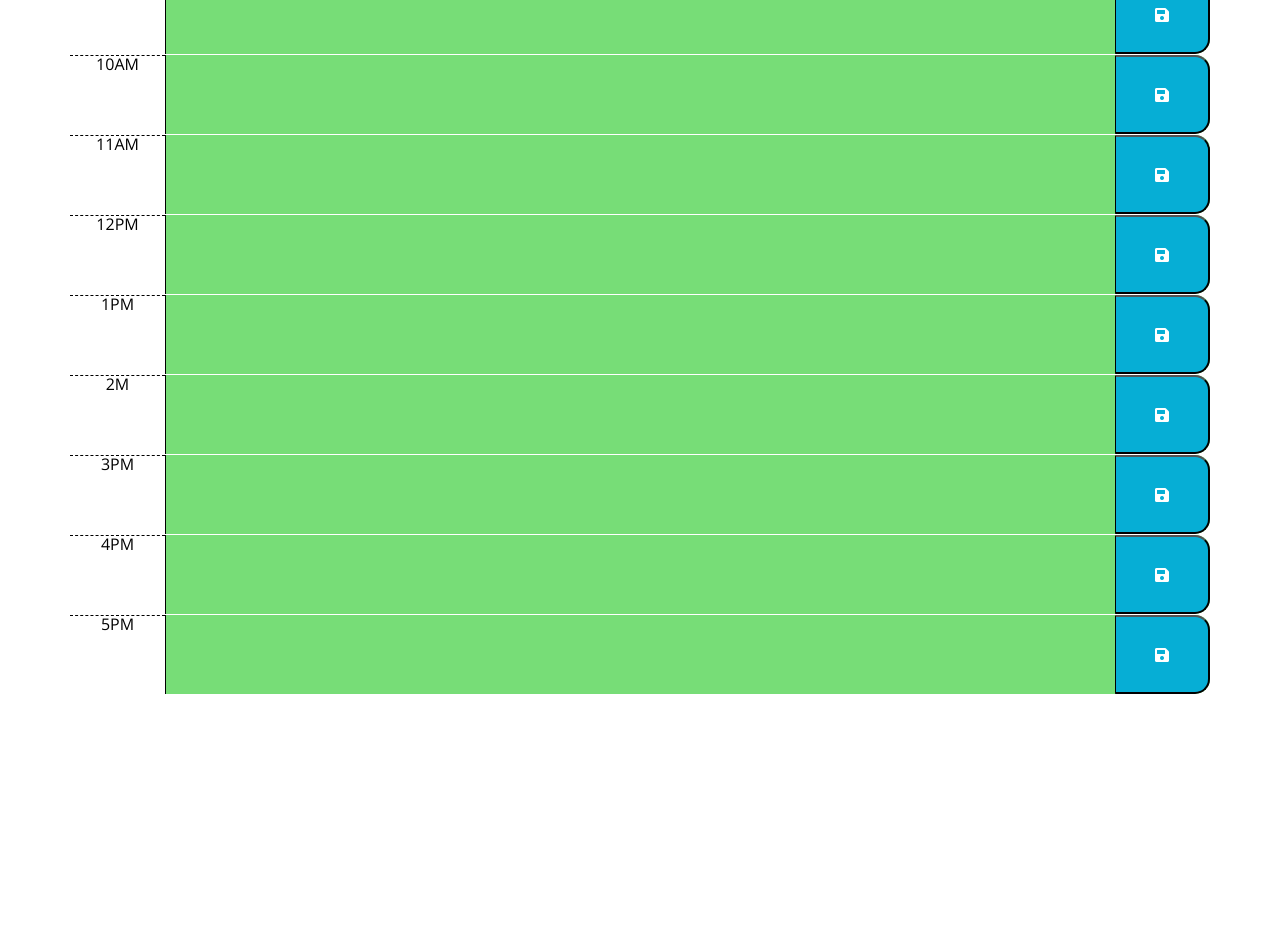
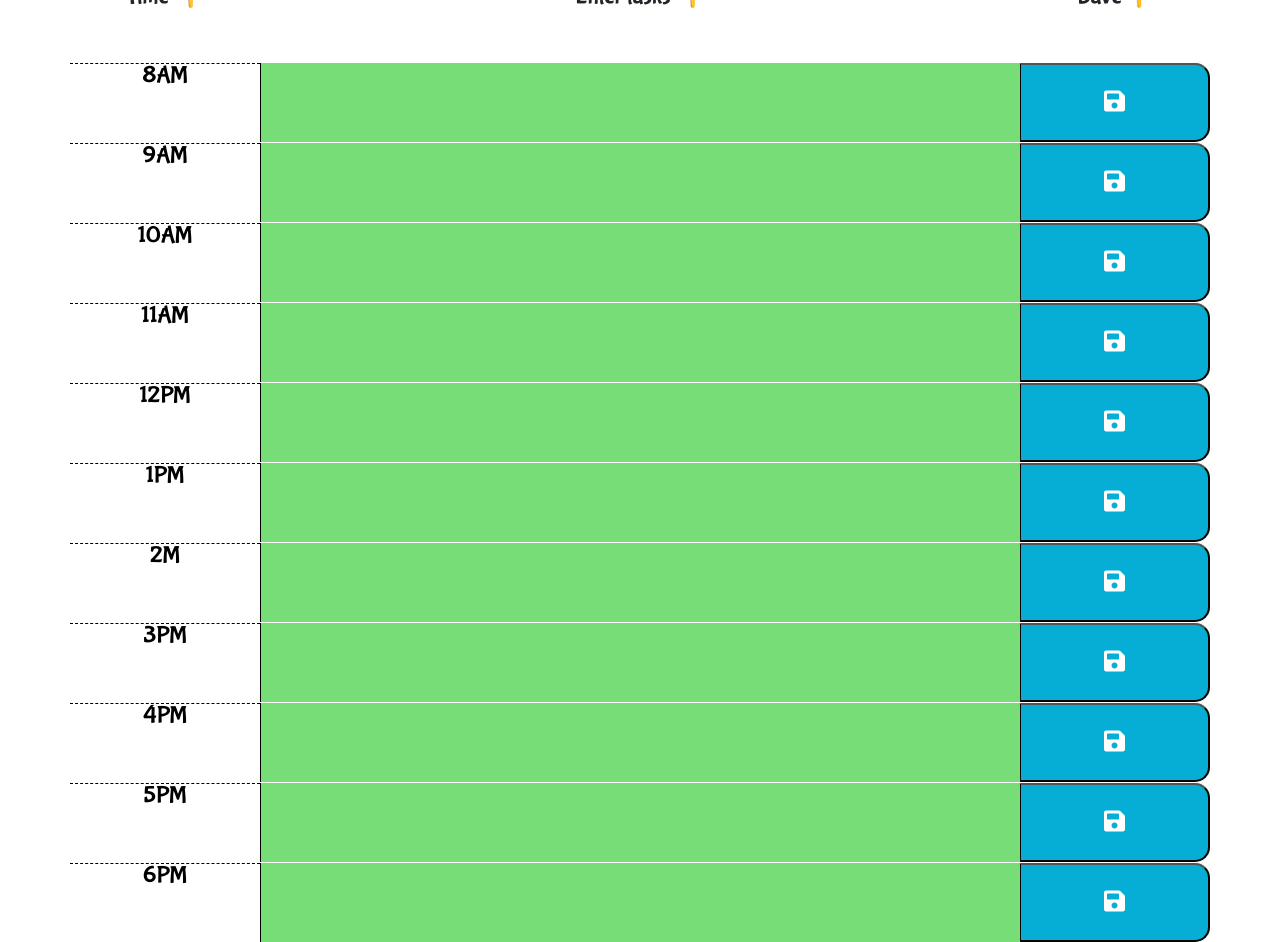
Before and after one commit to jmrao002/HW-Planner, a plain HTML site: page index.html in a window 1280 px wide. Shown: the part 362-1304 px from the top of the page. Before the commit the page ends 1056 px from the top, so only its background shows below. Drawn offline with nearby package versions, Linux system fonts and the light colour scheme.

Commit message:
Update button animation

```diff
--- a/assets/css/style.css
+++ b/assets/css/style.css
@@ -1,6 +1,6 @@
 body {
-  font-family: "Open Sans", sans-serif;
-  font-size: 16px;
+  font-family: "Bubblegum Sans", cursive;
+  font-size: 24px;
   line-height: 1;
 }
 
@@ -61,7 +61,13 @@ textarea {
   color: white;
 }
 
-.saveBtn i:hover {
-  font-size: 20px;
-  transition: all 0.3s ease-in-out;
+.saveBtn:hover i {
+  /*font-size: 40px;
+  transition: all 0.5s ease-in-out;*/
+  transform: translateY(-10px);
+  transition-duration: 0.8s;
 }
+
+.saveBtn:hover {
+  background-color: #005164;
+}
--- a/assets/js/script.js
+++ b/assets/js/script.js
@@ -1,14 +1,8 @@
-// Define day using Moment
-let today = moment();
-// Set date at top of page
-$("#currentDay").text(today.format("dddd, MMMM Do YYYY"));
-
-function saveTask() {
+function scheduler() {
   //get stuff user put in textarea
   $(".saveBtn").on("click", function () {
-    let saveHour = $(".saveBtn").parent().attr("data-time");
-    console.log(saveHour);
-    let saveText = $(".saveBtn").parent().find("textarea").val();
+    let saveHour = $(this).parent().attr("data-time");
+    let saveText = $(this).parent().find("textarea").val();
     //save that to localstorage
     localStorage.setItem(saveHour, saveText);
   });
@@ -18,8 +12,12 @@ function saveTask() {
 
   // function to show the task on the screen
   showTask();
-  // update row color using below function
+  // function to show time and update every second
+  renderTime();
+  setInterval(renderTime, 1000);
+  // function to set row colors and update every second
   updateRowColor();
+  setInterval(updateRowColor, 1000);
 }
 
 function showTask() {
@@ -28,6 +26,13 @@ function showTask() {
     let showText = localStorage.getItem(showHour);
     $(this).find("textarea").val(showText);
   });
+}
+
+function renderTime() {
+  // Define day using Moment
+  let today = moment();
+  // Set date at top of page
+  $("#currentDayTime").text(today.format("dddd, MMMM Do YYYY, h:mm:ss a"));
 }
 
 function updateRowColor() {
@@ -46,4 +51,4 @@ function updateRowColor() {
     }
   });
 }
-saveTask();
+scheduler();
--- a/index.html
+++ b/index.html
@@ -11,7 +11,8 @@
     <link rel="stylesheet" href="https://use.fontawesome.com/releases/v5.8.1/css/all.css"
         integrity="sha384-50oBUHEmvpQ+1lW4y57PTFmhCaXp0ML5d60M1M7uH2+nqUivzIebhndOJK28anvf" crossorigin="anonymous" />
     <!--Link to Google Fonts-->
-    <link href="https://fonts.googleapis.com/css?family=Open+Sans&display=swap" rel="stylesheet" />
+    <link rel="preconnect" href="https://fonts.gstatic.com">
+    <link href="https://fonts.googleapis.com/css2?family=Bubblegum+Sans&display=swap" rel="stylesheet">
     <!--Link to local CSS-->
     <link rel="stylesheet" href="./assets/css/style.css" />
     <title>Work Day Scheduler</title>
@@ -21,55 +22,71 @@
     <!--Header with description and current date-->
     <header class="jumbotron">
         <h1 class="display-3">Work Day Scheduler</h1>
-        <p class="lead">A simple calendar app for scheduling your work day</p>
-        <p id="currentDay" class="lead"></p>
+        <p class="display-5">A simple calendar app for scheduling your work day</p>
+        <p id="currentDayTime" class="display-5"></p>
     </header>
     <div class="container">
+        <!--Column Names-->
+        <div class="row">
+            <div class="col-md-2 text-center h4">Time 👇</div>
+            <div class="col-md-8 text-center h4">Enter tasks 👇</div>
+            <div class="col-md-2 text-center h4">Save👇</div>
+        </div>
         <!--Timeblock divs-->
+        <div class="row time-block" data-time="8">
+            <div class="col-md-2 hour">8AM</div>
+            <textarea class="col-md-8"></textarea>
+            <button class="col-md-2 saveBtn"><i class="fas fa-save"></i></button>
+        </div>
         <div class="row time-block" data-time="9">
-            <div class="col-md-1 hour">9AM</div>
-            <textarea class="col-md-10"></textarea>
-            <button class="col-md-1 saveBtn"><i class="fas fa-save"></i></button>
+            <div class="col-md-2 hour">9AM</div>
+            <textarea class="col-md-8"></textarea>
+            <button class="col-md-2 saveBtn"><i class="fas fa-save"></i></button>
         </div>
         <div class="row time-block" data-time="10">
-            <div class="col-md-1 hour">10AM</div>
-            <textarea class="col-md-10"></textarea>
-            <button class="col-md-1 saveBtn"><i class="fas fa-save"></i></button>
+            <div class="col-md-2 hour">10AM</div>
+            <textarea class="col-md-8"></textarea>
+            <button class="col-md-2 saveBtn"><i class="fas fa-save"></i></button>
         </div>
         <div class="row time-block" data-time="11">
-            <div class="col-md-1 hour">11AM</div>
-            <textarea class="col-md-10"></textarea>
-            <button class="col-md-1 saveBtn"><i class="fas fa-save"></i></button>
+            <div class="col-md-2 hour">11AM</div>
+            <textarea class="col-md-8"></textarea>
+            <button class="col-md-2 saveBtn"><i class="fas fa-save"></i></button>
         </div>
         <div class="row time-block" data-time="12">
-            <div class="col-md-1 hour">12PM</div>
-            <textarea class="col-md-10"></textarea>
-            <button class="col-md-1 saveBtn"><i class="fas fa-save"></i></button>
+            <div class="col-md-2 hour">12PM</div>
+            <textarea class="col-md-8"></textarea>
+            <button class="col-md-2 saveBtn"><i class="fas fa-save"></i></button>
         </div>
         <div class="row time-block" data-time="13">
-            <div class="col-md-1 hour">1PM</div>
-            <textarea class="col-md-10"></textarea>
-            <button class="col-md-1 saveBtn"><i class="fas fa-save"></i></button>
+            <div class="col-md-2 hour">1PM</div>
+            <textarea class="col-md-8"></textarea>
+            <button class="col-md-2 saveBtn"><i class="fas fa-save"></i></button>
         </div>
         <div class="row time-block" data-time="14">
-            <div class="col-md-1 hour">2M</div>
-            <textarea class="col-md-10"></textarea>
-            <button class="col-md-1 saveBtn"><i class="fas fa-save"></i></button>
+            <div class="col-md-2 hour">2M</div>
+            <textarea class="col-md-8"></textarea>
+            <button class="col-md-2 saveBtn"><i class="fas fa-save"></i></button>
         </div>
         <div class="row time-block" data-time="15">
-            <div class="col-md-1 hour">3PM</div>
-            <textarea class="col-md-10"></textarea>
-            <button class="col-md-1 saveBtn"><i class="fas fa-save"></i></button>
+            <div class="col-md-2 hour">3PM</div>
+            <textarea class="col-md-8"></textarea>
+            <button class="col-md-2 saveBtn"><i class="fas fa-save"></i></button>
         </div>
         <div class="row time-block" data-time="16">
-            <div class="col-md-1 hour">4PM</div>
-            <textarea class="col-md-10"></textarea>
-            <button class="col-md-1 saveBtn"><i class="fas fa-save"></i></button>
+            <div class="col-md-2 hour">4PM</div>
+            <textarea class="col-md-8"></textarea>
+            <button class="col-md-2 saveBtn"><i class="fas fa-save"></i></button>
         </div>
         <div class="row time-block" data-time="17">
-            <div class="col-md-1 hour">5PM</div>
-            <textarea class="col-md-10"></textarea>
-            <button class="col-md-1 saveBtn"><i class="fas fa-save"></i></button>
+            <div class="col-md-2 hour">5PM</div>
+            <textarea class="col-md-8"></textarea>
+            <button class="col-md-2 saveBtn"><i class="fas fa-save"></i></button>
+        </div>
+        <div class="row time-block" data-time="18">
+            <div class="col-md-2 hour">6PM</div>
+            <textarea class="col-md-8"></textarea>
+            <button class="col-md-2 saveBtn"><i class="fas fa-save"></i></button>
         </div>
     </div>
 
```
